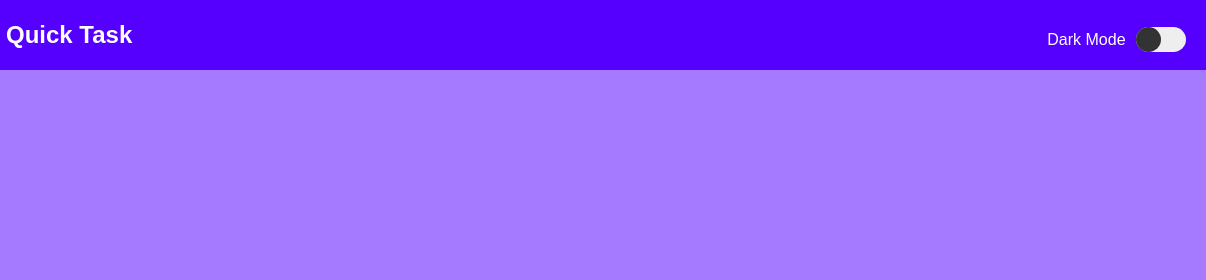
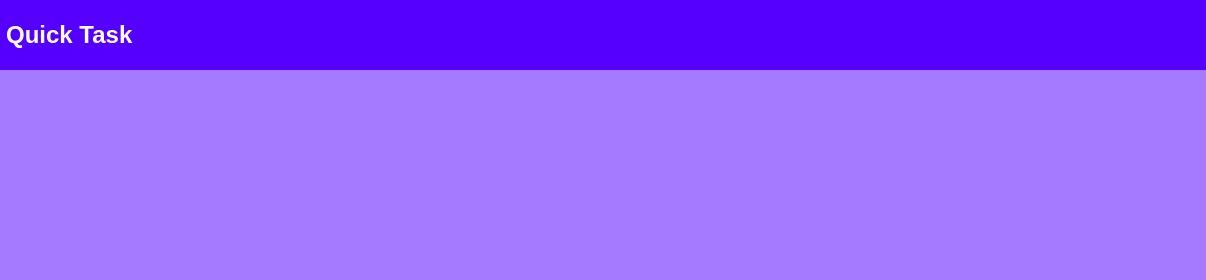
Before and after one commit to puko02/quick-task, a website: page login.html in a window 1280 px wide. Shown: the top 280 px of the page, 74-1280 px from the left. Drawn offline with Linux system fonts and the light colour scheme; a web font is replaced by a local one.

Commit message:
button removed on login, href added on trelofake

```diff
--- a/login.html
+++ b/login.html
@@ -17,11 +17,6 @@
         <img src="assets/images/icon.png" alt="icon" width="50" height="50">
         Quick Task
       </span>
-      <div class="theme-toggle">
-        <label for="theme">Dark Mode</label>
-        <label for="theme" id="dark-mode"></label>
-        <input type="checkbox" id="theme" />
-      </div>
     </div>
     <div class="login-box">
       <h1 class="title">LOG-IN</h1>
```
Also changed, not shown: trelofake.html (+1 -1 lines).
